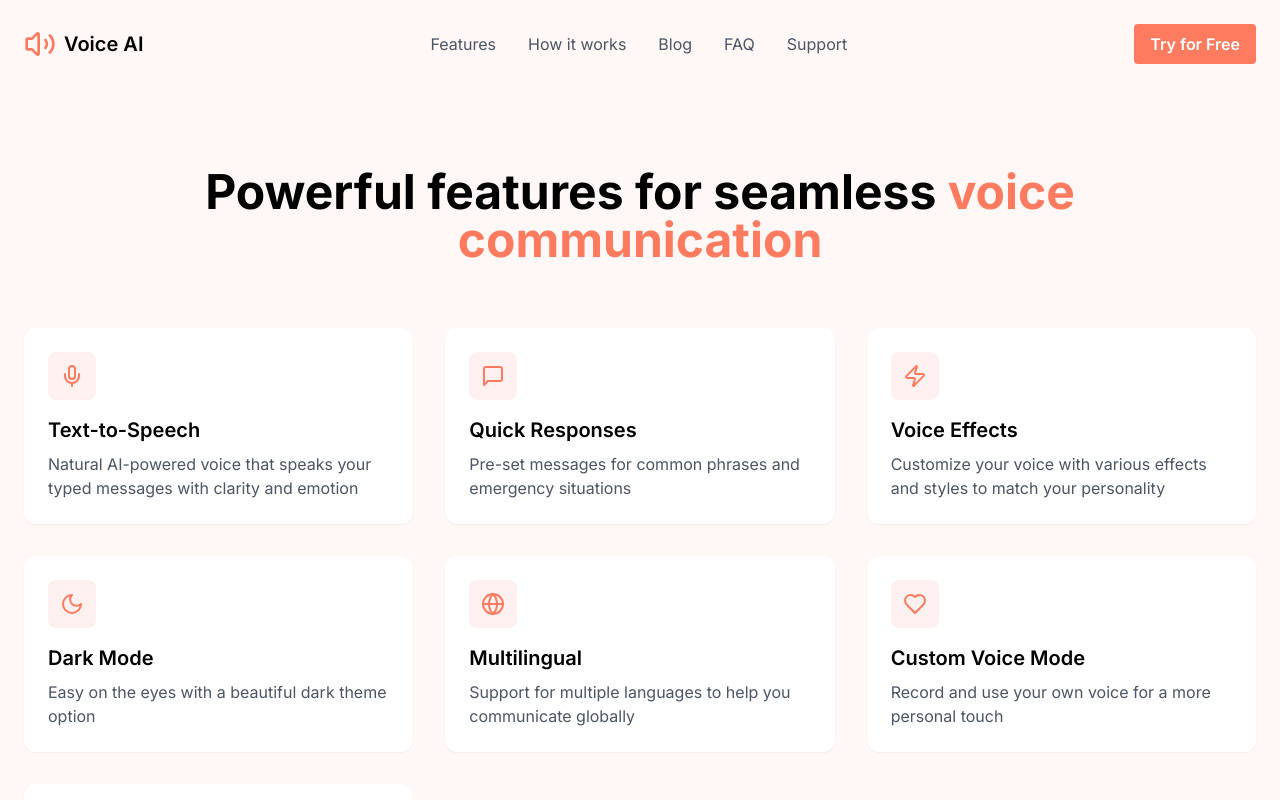
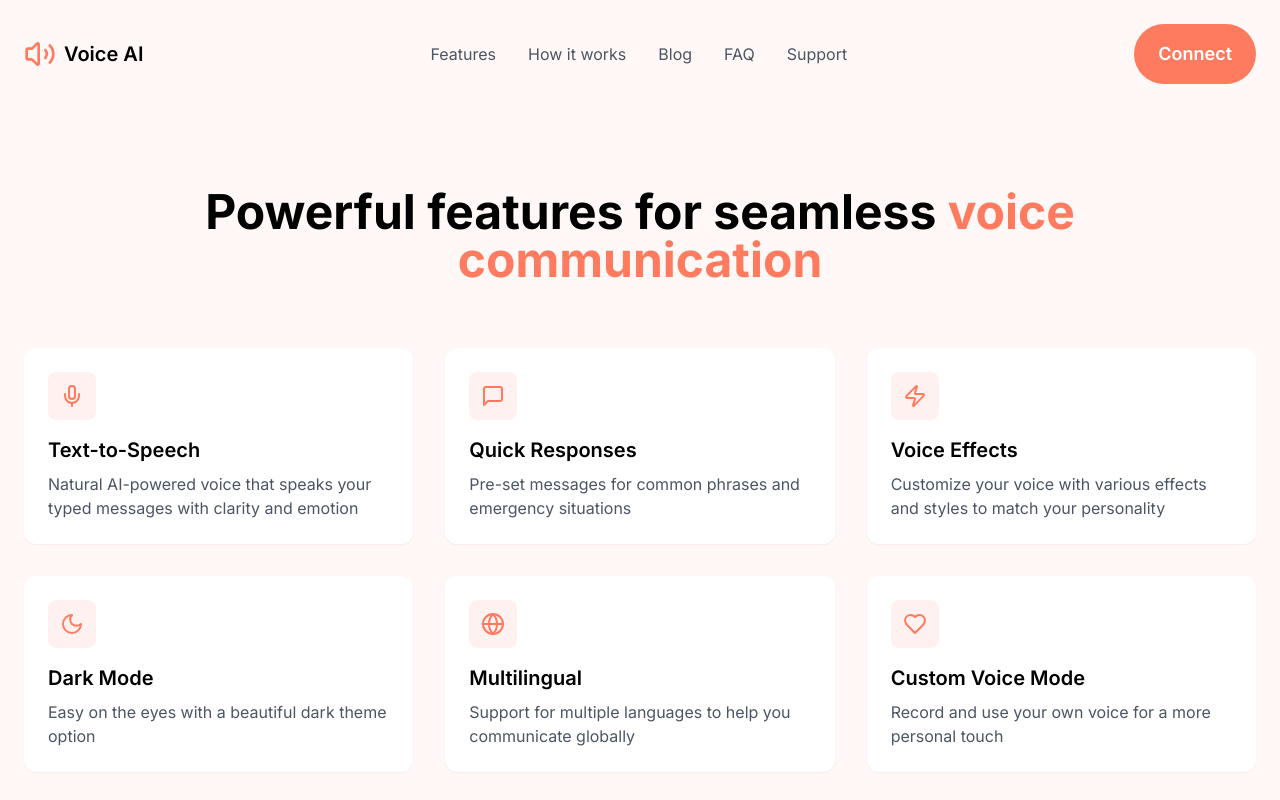
Before and after one commit to prashantxy/AI_TALKER, a Next.js app: page /features in a window 1280 px wide. Shown: the top 800 px of the page. Built offline with nearby package versions, Linux system fonts and the light colour scheme.

Commit message:
Update side-header.tsx

```diff
--- a/app/components/side-header.tsx
+++ b/app/components/side-header.tsx
@@ -12,11 +12,11 @@ export function SiteHeader() {
       <div className="hidden md:flex items-center gap-8 text-gray-600">
         <Link href="/features">Features</Link>
         <Link href="/how-it-works">How it works</Link>
-        <Link href="/blog">Blog</Link>
+        <Link href="/">Blog</Link>
         <Link href="/faq">FAQ</Link>
         <Link href="/support">Support</Link>
       </div>
-      <Button className="bg-[#FF7B5F] hover:bg-[#FF6B4F] text-white">Try for Free</Button>
+      <Button className="bg-[#FF7B5F] hover:bg-[#FF6B4F] text-white px-6 py-4 text-lg rounded-full">Connect</Button>
     </nav>
   )
 }
```
